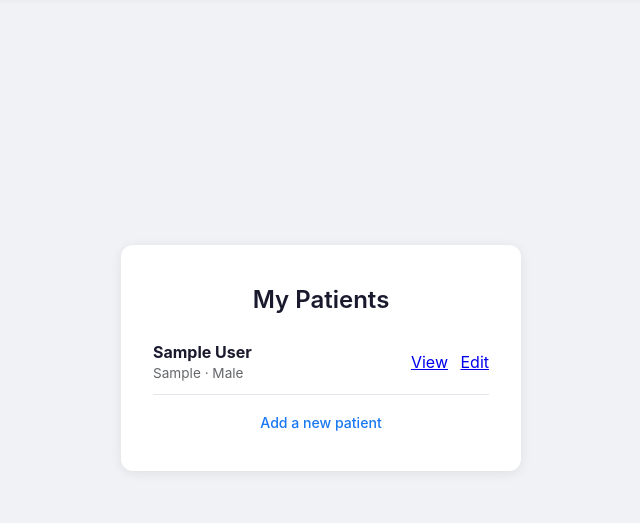
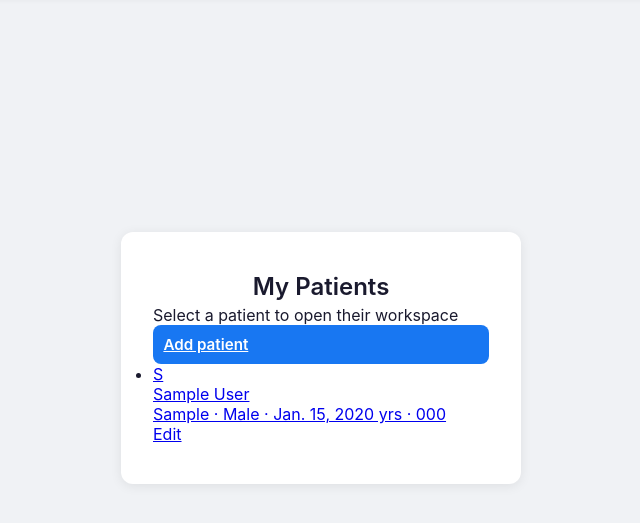
Before and after one commit to tensormax/medai, a Django app: page /patients/ in a window 1280 px wide. Shown: the part 42-565 px from the top of the page, without its empty margins (319-959 px from the left). Run offline with Django 5.2, Linux system fonts and the light colour scheme; a user stored in the database is signed in; tables that the repository leaves empty hold one stand-in row (values such as "Sample post"); some libraries are stand-ins or nearby versions.

Commit message:
Update patient list template

```diff
--- a/templates/patients/patient_list.html
+++ b/templates/patients/patient_list.html
@@ -1,30 +1,51 @@
 {% extends "base.html" %}
+{% load patient_extras %}
 {% block title %}Patients{% endblock %}
 {% block content %}
 
-<h1>My Patients</h1>
+<div class="mb-6 flex items-center justify-between">
+    <div>
+        <h1 class="text-2xl font-semibold text-gray-900">My Patients</h1>
+        <p class="mt-1 text-sm text-gray-600">Select a patient to open their workspace</p>
+    </div>
+    <a href="{% url 'patients:patient_create' %}" class="btn btn-primary">
+        {% include "partials/icon.html" with name="plus" class="h-4 w-4" %}
+        Add patient
+    </a>
+</div>
 
+<div class="card overflow-hidden p-0">
     {% if patients %}
-<ul style="list-style:none; margin-top:1rem;">
+    <ul class="divide-y divide-gray-100">
         {% for patient in patients %}
-    <li style="padding:0.75rem 0; border-bottom:1px solid #e4e6eb; display:flex; justify-content:space-between; align-items:center;">
-        <div>
-            <strong>{{ patient.full_name }}</strong><br>
-            <span style="font-size:0.85rem;color:#65676b;">{{ patient.mrn }} &middot; {{ patient.get_sex_display }}</span>
+        <li>
+            <a href="{% url 'patients:patient_detail' pk=patient.pk %}" class="flex items-center justify-between px-6 py-4 transition hover:bg-gray-50">
+                <div class="flex items-center gap-4">
+                    <div class="flex h-10 w-10 items-center justify-center rounded-full bg-gray-100 text-sm font-semibold text-gray-500">
+                        {{ patient.full_name|slice:":1" }}
                     </div>
                     <div>
-            <a href="{% url 'patients:patient_detail' pk=patient.pk %}" style="margin-right:0.5rem;">View</a>
-            <a href="{% url 'patients:patient_update' pk=patient.pk %}">Edit</a>
+                        <p class="text-sm font-medium text-gray-900">{{ patient.full_name }}</p>
+                        <p class="text-xs text-gray-500">
+                            {{ patient.mrn }} &middot; {{ patient.get_sex_display }} &middot; {{ patient.date_of_birth|age }} yrs
+                            {% if patient.phone_number %}&middot; {{ patient.phone_number }}{% endif %}
+                        </p>
                     </div>
+                </div>
+                <div class="flex items-center gap-2">
+                    <a href="{% url 'patients:patient_update' pk=patient.pk %}" class="text-xs font-medium text-gray-500 hover:text-gray-700">Edit</a>
+                    {% include "partials/icon.html" with name="chevron-right" class="h-4 w-4 text-gray-400" %}
+                </div>
+            </a>
         </li>
         {% endfor %}
     </ul>
     {% else %}
-<p style="text-align:center; margin:2rem 0; color:#65676b;">No patients yet.</p>
+    <div class="px-6 py-16 text-center">
+        <p class="text-sm text-gray-500">No patients yet.</p>
+        <a href="{% url 'patients:patient_create' %}" class="mt-3 inline-block text-sm font-medium text-blue-600 hover:text-blue-700">Add your first patient</a>
+    </div>
     {% endif %}
-
-<div class="auth-footer">
-    <a href="{% url 'patients:patient_create' %}">Add a new patient</a>
 </div>
 
 {% endblock %}
```
Lines whose indentation alone changed are shown as unchanged.
